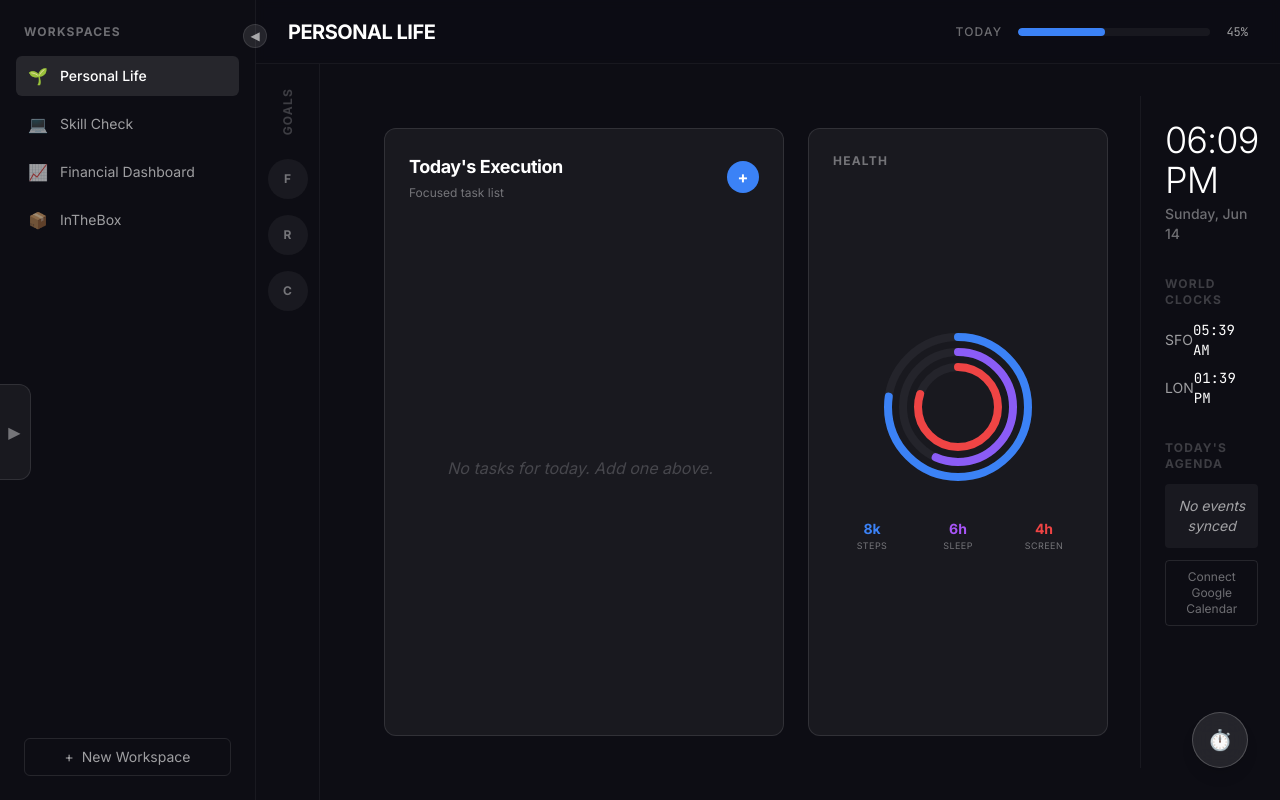
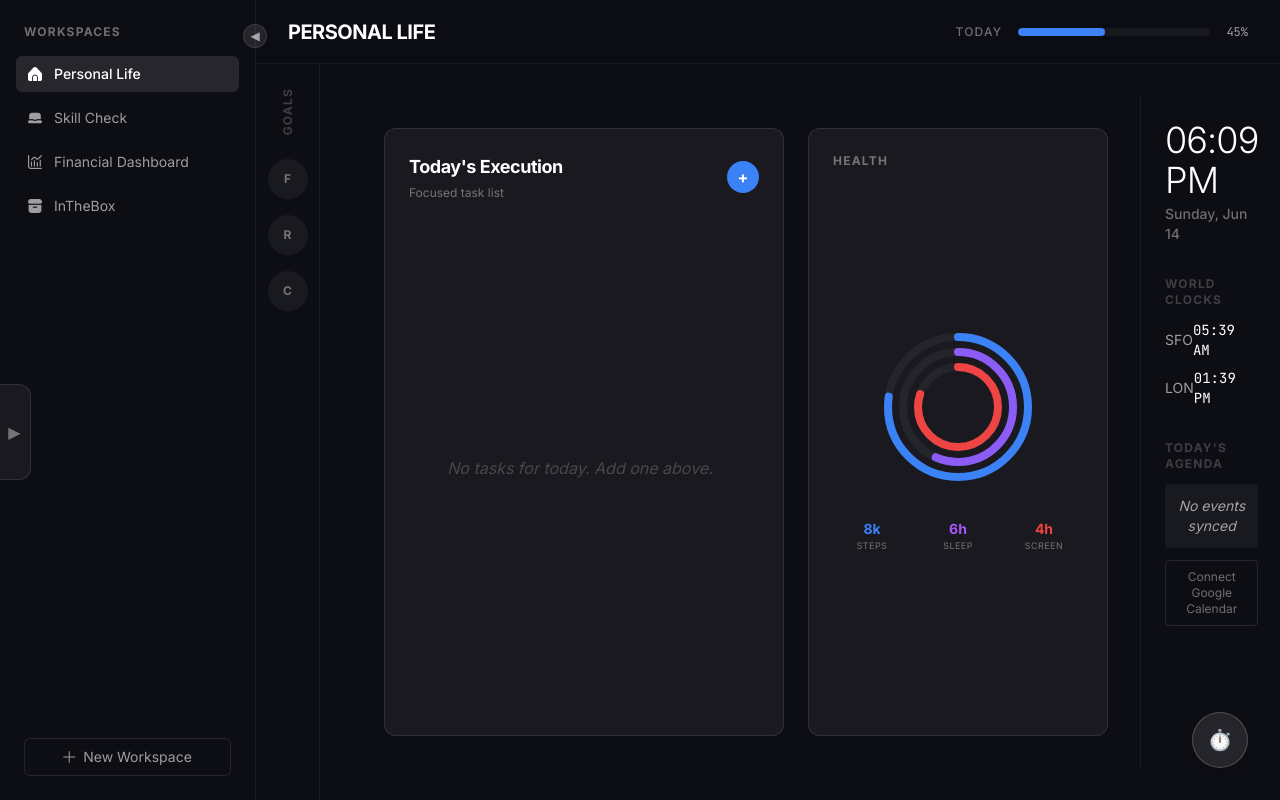
Before and after one commit to ishankumax/ProdOS, a Next.js app: page / in a window 1280 px wide. Built offline with nearby package versions, Linux system fonts and the light colour scheme.

Commit message:
style: import Flaticon UIcons and replace sidebar workspace emojis

```diff
--- a/app/globals.css
+++ b/app/globals.css
@@ -1,5 +1,7 @@
 @import url("https://fonts.googleapis.com/css2?family=Inter:wght@300;400;500;600;700;800;900&display=swap");
 @import url("https://fonts.googleapis.com/css2?family=JetBrains+Mono:wght@400;500;700&display=swap");
+@import url("https://cdn.jsdelivr.net/npm/@flaticon/flaticon-uicons@3.3.1/css/all/all.min.css");
+
 
 @tailwind base;
 @tailwind components;
--- a/components/layout/Sidebar.tsx
+++ b/components/layout/Sidebar.tsx
@@ -9,11 +9,11 @@ interface SidebarProps {
   onWorkspaceChange: (w: WorkspaceType) => void;
 }
 
-const WORKSPACES: { name: WorkspaceType; icon: string }[] = [
-  { name: "Personal Life", icon: "🌱" },
-  { name: "Skill Check", icon: "💻" },
-  { name: "Financial Dashboard", icon: "📈" },
-  { name: "InTheBox", icon: "📦" },
+const WORKSPACES: { name: WorkspaceType; iconClass: string }[] = [
+  { name: "Personal Life", iconClass: "fi fi-sr-home" },
+  { name: "Skill Check", iconClass: "fi fi-sr-laptop" },
+  { name: "Financial Dashboard", iconClass: "fi fi-sr-chart-histogram" },
+  { name: "InTheBox", iconClass: "fi fi-sr-box" },
 ];
 
 export default function Sidebar({ activeWorkspace, onWorkspaceChange }: SidebarProps) {
@@ -52,7 +52,7 @@ export default function Sidebar({ activeWorkspace, onWorkspaceChange }: SidebarP
                     : "text-white/60 hover:bg-white/5 hover:text-white"
                 }`}
               >
-                <span className="text-base">{ws.icon}</span>
+                <i className={`${ws.iconClass} text-sm flex items-center`}></i>
                 {!isCollapsed && <span>{ws.name}</span>}
               </button>
             );
@@ -67,7 +67,7 @@ export default function Sidebar({ activeWorkspace, onWorkspaceChange }: SidebarP
             isCollapsed ? "w-10 h-10 p-0" : "w-full gap-2 px-3 py-2"
           }`}
         >
-          <span>+</span> {!isCollapsed && "New Workspace"}
+          <i className="fi fi-sr-plus flex items-center text-xs"></i> {!isCollapsed && "New Workspace"}
         </button>
       </div>
     </aside>
```
